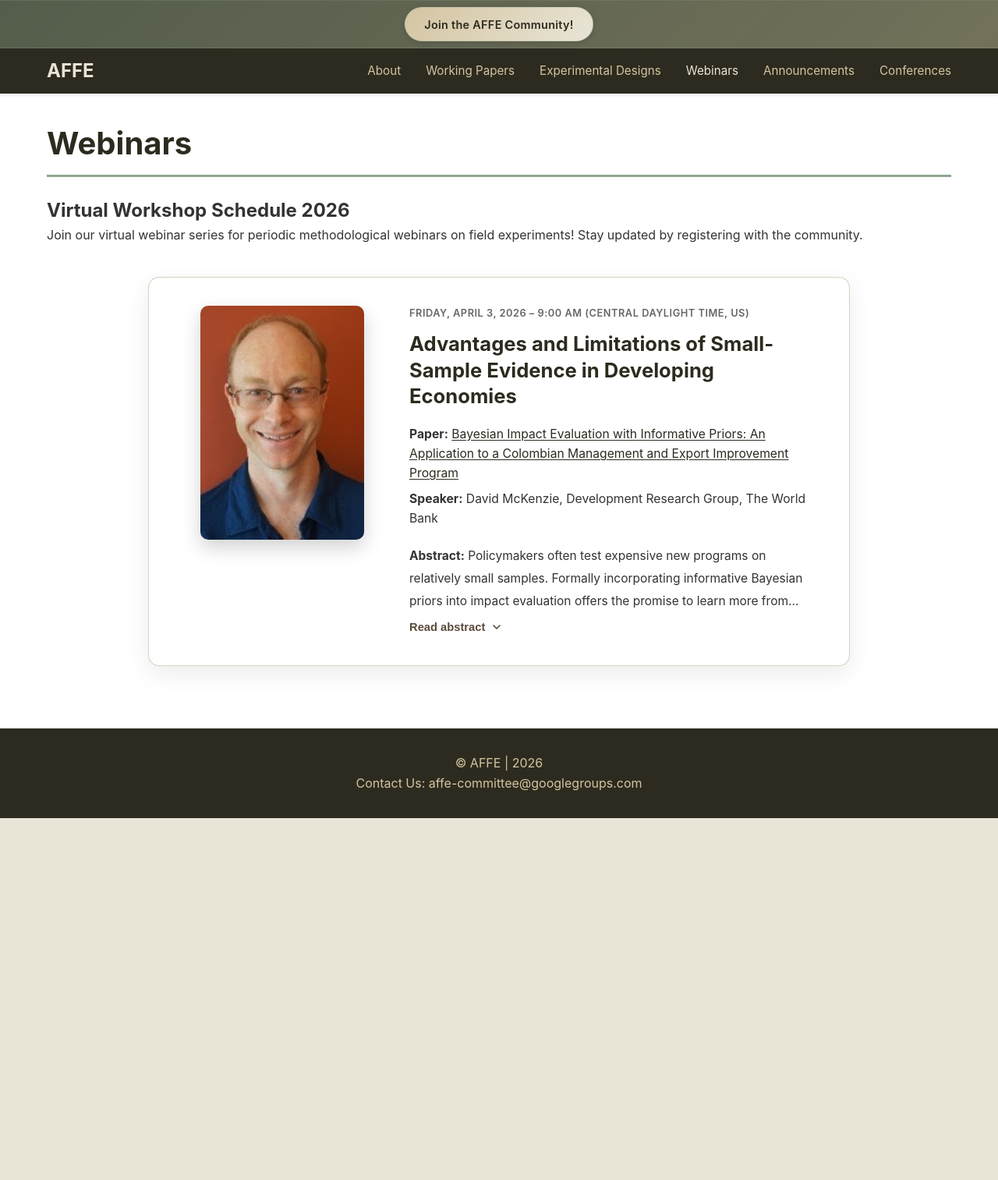
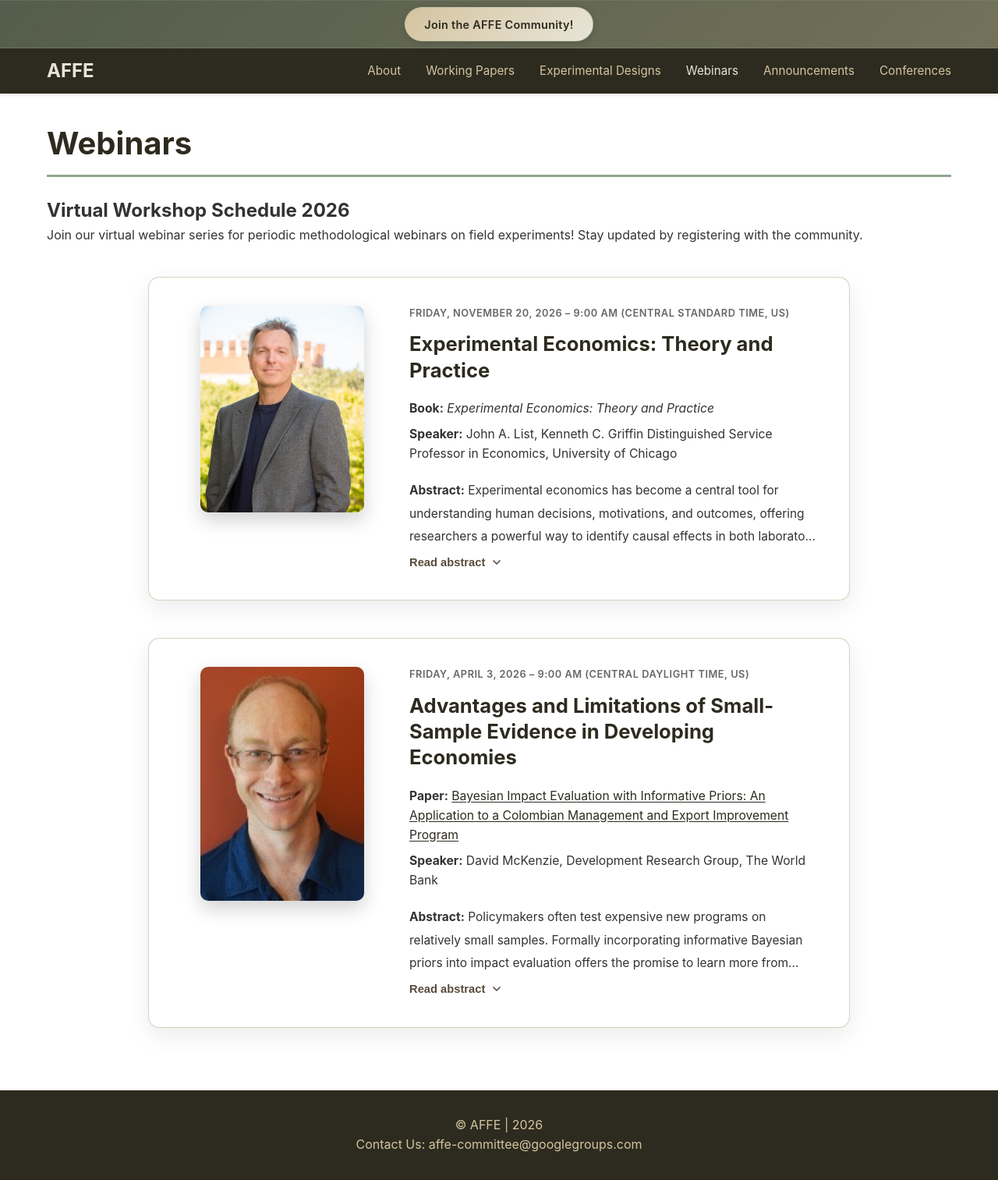
Before and after one commit to marceaguilar/affe-website, a Jekyll site: the page built from pages/webinars.md, in a window 1280 px wide. Shown: the whole page at 78% size. Built offline with Jekyll 4.4.1, drawn with Linux system fonts in a browser that asks for light colours; before the commit the page ends 1049 px from its top, so only the background shows below that.

Commit message:
Add John A. List webinar and feature it as upcoming event.
Add the November 20, 2026 webinar (Experimental Economics: Theory and
Practice) as the first entry on the Webinars page, and surface it in a
combined Upcoming Events box on the home page linking to the Webinars tab.

Co-authored-by: Cursor <cursoragent@cursor.com>

```diff
--- a/assets/css/main.css
+++ b/assets/css/main.css
@@ -264,6 +264,13 @@ body {
 
 .next-event {
   transition: background-color 0.3s ease, transform 0.2s ease, box-shadow 0.3s ease;
+}
+
+.event-divider {
+  margin: 1.5rem 0;
+  border: 0;
+  border-top: 1px solid var(--color-sage);
+  opacity: 0.5;
 }
 
 .next-event:hover {
--- a/pages/webinars.md
+++ b/pages/webinars.md
@@ -7,6 +7,27 @@ permalink: /webinars
 ## Virtual Workshop Schedule 2026
 
 Join our virtual webinar series for periodic methodological webinars on field experiments! Stay updated by registering with the community.
+
+<div class="webinar-featured">
+  <div class="webinar-speaker-photo">
+    <img src="/assets/img/john_list.png" alt="John A. List" loading="lazy">
+  </div>
+  <div class="webinar-details">
+    <div class="webinar-date">Friday, November 20, 2026 – 9:00 AM (Central Standard Time, US)</div>
+    <h3 class="webinar-title">Experimental Economics: Theory and Practice</h3>
+    <p class="webinar-meta"><strong>Book:</strong> <em>Experimental Economics: Theory and Practice</em></p>
+    <p class="webinar-meta"><strong>Speaker:</strong> John A. List, Kenneth C. Griffin Distinguished Service Professor in Economics, University of Chicago</p>
+    <div class="webinar-abstract-wrap">
+      <p class="webinar-abstract is-collapsed"><strong>Abstract:</strong> Experimental economics has become a central tool for understanding human decisions, motivations, and outcomes, offering researchers a powerful way to identify causal effects in both laboratory and real-world settings. Drawing on more than three decades of experience designing and conducting experiments, John A. List discusses the ideas behind his new book, <em>Experimental Economics: Theory and Practice</em>. The book provides a practical framework for developing, implementing, and interpreting economic experiments, covering topics from experimental design and execution to administrative and ethical considerations. Combining methodological guidance with lessons from field and laboratory research, List highlights what researchers can learn from both successful experiments and the challenges that arise along the way.</p>
+      <button type="button" class="webinar-abstract-toggle" aria-expanded="false">
+        <span class="webinar-abstract-toggle-label">Read abstract</span>
+        <svg class="webinar-abstract-toggle-icon" width="16" height="16" viewBox="0 0 24 24" fill="none" stroke="currentColor" stroke-width="2.5" stroke-linecap="round" stroke-linejoin="round" aria-hidden="true">
+          <polyline points="6 9 12 15 18 9"></polyline>
+        </svg>
+      </button>
+    </div>
+  </div>
+</div>
 
 <div class="webinar-featured">
   <div class="webinar-speaker-photo">
```
Also changed, not shown: index.html (+11 -3 lines), assets/img/john_list.png (added).
